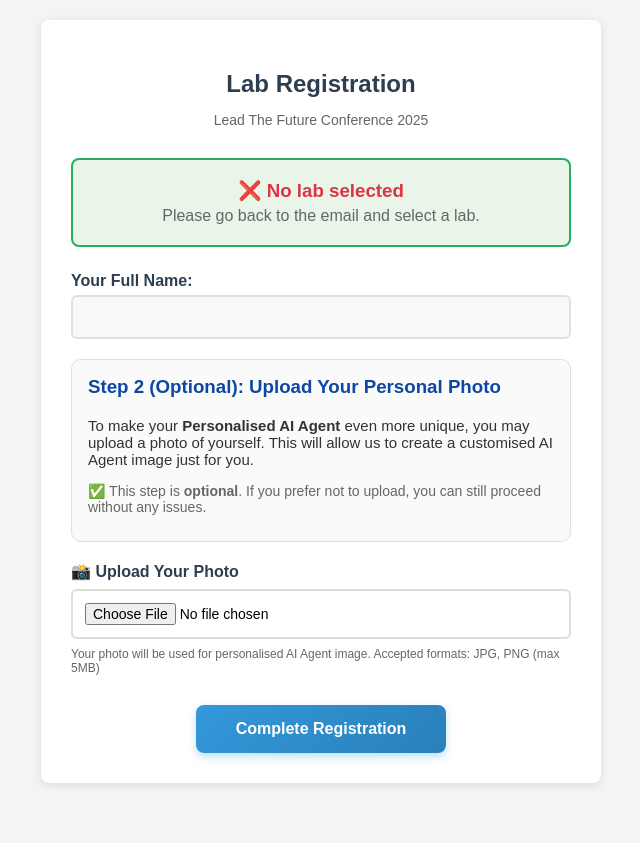
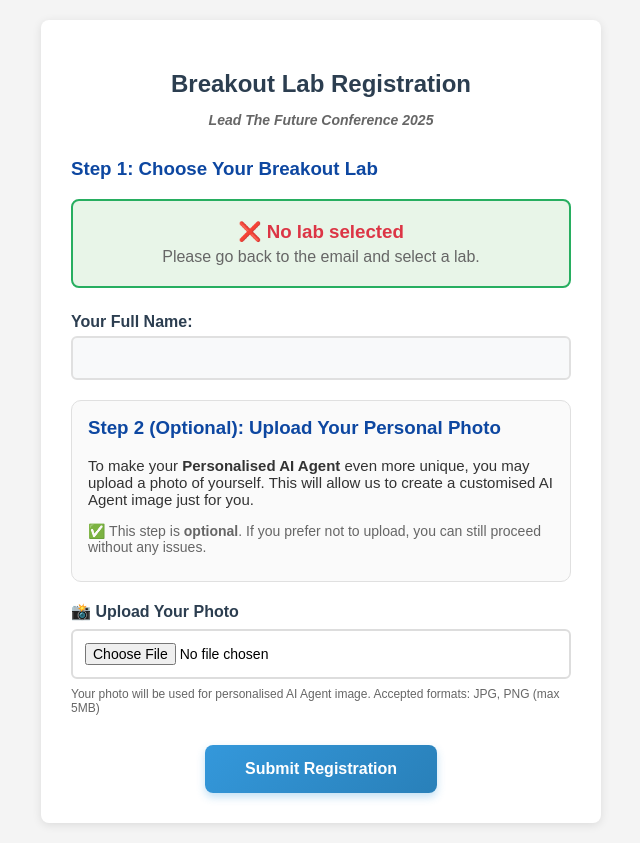
Before and after one commit to YeeSheng6726/LTFConference-lab-registration, a plain HTML site: page index.html in a window 1280 px wide. Shown: the whole page, without its empty margins (319-959 px from the left). Before the commit the page ends 803 px from the top, so only its background shows below. Drawn offline with Linux system fonts and the light colour scheme.

Commit message:
Update index.html

```diff
--- a/index.html
+++ b/index.html
@@ -9,10 +9,15 @@
     <div style="max-width: 500px; margin: 0 auto; background: white; border-radius: 8px; padding: 30px; box-shadow: 0 2px 10px rgba(0,0,0,0.1);">
 
         <!-- Header -->
-        <h2 style="text-align:center; color:#2c3e50; margin-bottom: 10px;">Lab Registration</h2>
+        <h2 style="text-align:center; color:#2c3e50; margin-bottom: 10px;">Breakout Lab Registration</h2>
         <p style="text-align:center; color:#666; margin-bottom: 30px; font-size: 14px;">
-            Lead The Future Conference 2025
+            <b><i>Lead The Future Conference 2025</i></b>
         </p>
+
+        <!-- Step 1 Label -->
+        <div style="font-family: Arial, sans-serif; margin: 20px 0 10px 0; padding: 0;">
+            <h3 style="margin-top: 0; color: #0d47a1;">Step 1: Choose Your Breakout Lab</h3>
+        </div>
 
         <!-- Selected Lab Display -->
         <div id="selectedLabDisplay" style="background: #e8f5e8; border: 2px solid #27ae60; border-radius: 8px; padding: 20px; margin-bottom: 25px; text-align: center;">
@@ -64,7 +69,7 @@
                         style="background: linear-gradient(135deg, #3498db, #2980b9); color: white; border: none; padding: 15px 40px;
                                border-radius: 8px; font-size: 16px; cursor: pointer; font-weight: bold;
                                transition: transform 0.2s, box-shadow 0.2s; box-shadow: 0 4px 8px rgba(52,152,219,0.3);">
-                    Complete Registration
+                    Submit Registration
                 </button>
             </div>
         </form>
```
